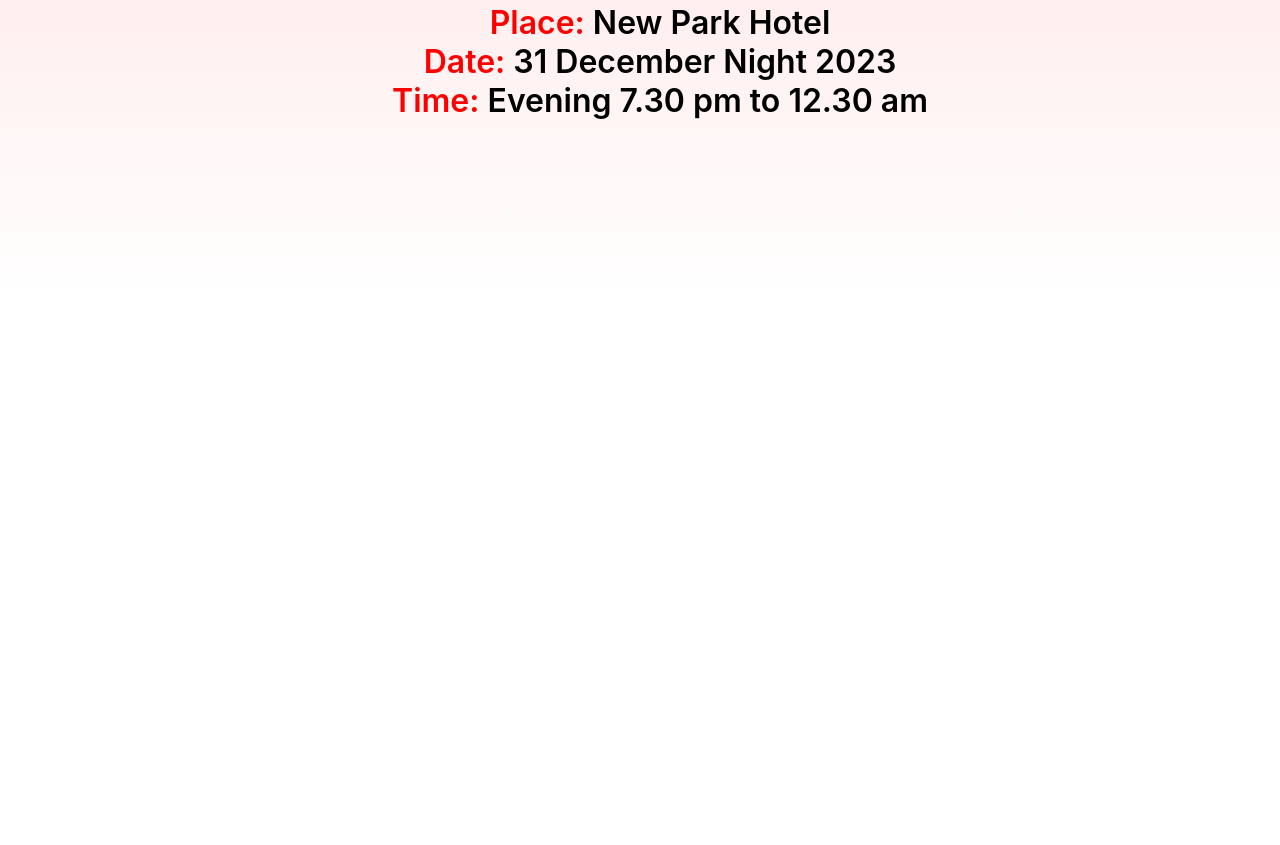
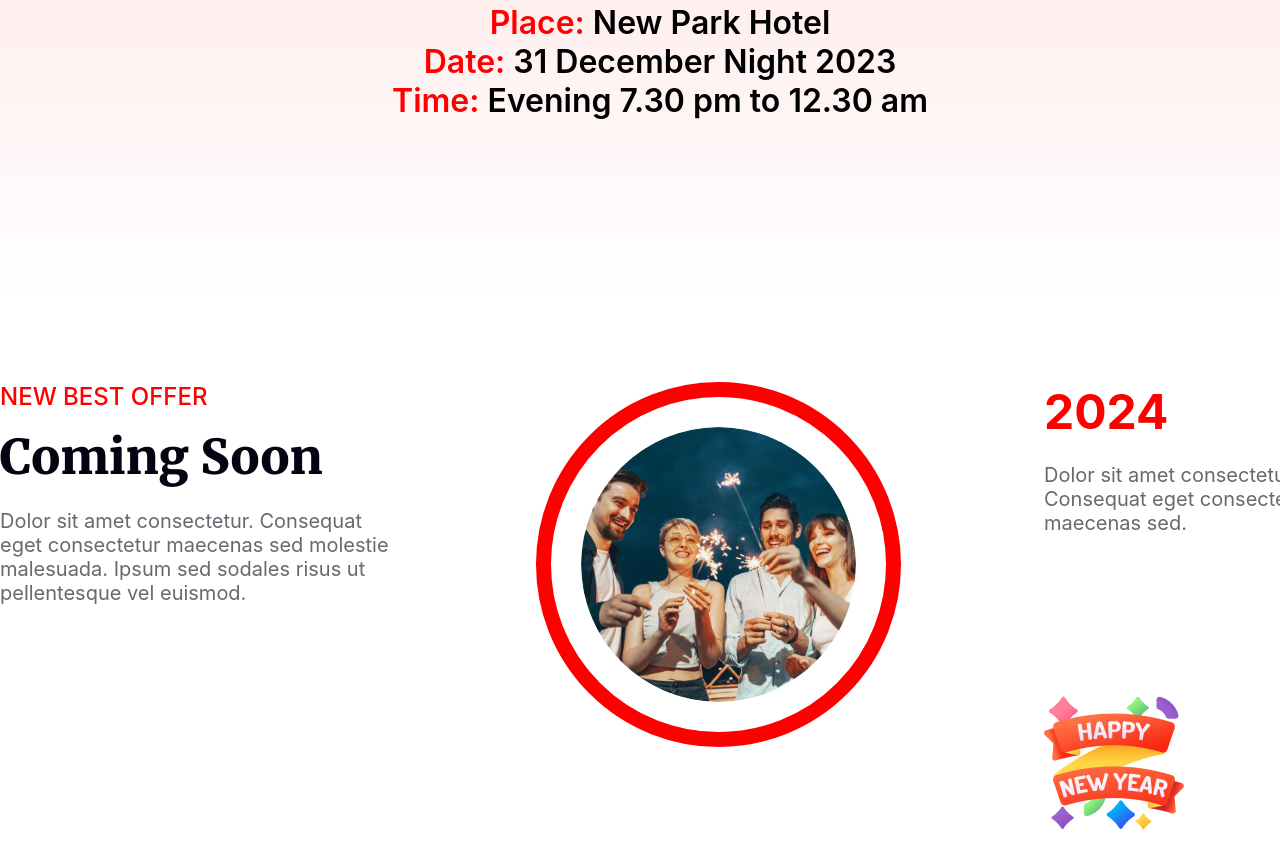
Before and after one commit to rafi67/batch9-A1-Solution, a plain HTML site: page index.html in a window 1280 px wide. Shown: the part 2486-3331 px from the top of the page. Before the commit the page ends 2788 px from the top, so only its background shows below. Drawn offline with Linux system fonts and the light colour scheme.

Commit message:
new offer section added

```diff
--- a/index.html
+++ b/index.html
@@ -52,6 +52,24 @@
             </div>
         </section>
         <!-- Party Location Section ends here -->
+
+        <!-- new offer section starts here -->
+         <section class="new-offer">
+            <div class="new-offer-container">
+                <div class="new-offer-content">
+                    <p class="new-offer-title">NEW BEST OFFER</p>
+                    <p class="new-offer-sub-title">Coming Soon</p>
+                    <p class="offer-description">Dolor sit amet consectetur. Consequat eget consectetur maecenas sed molestie malesuada. Ipsum sed sodales risus ut pellentesque vel euismod. </p>
+                </div>
+                <div class="offer-image-content"><img src="images/Ellipse 1.png" alt="ellipes"></div>
+                <div class="offer-detail-content">
+                    <p class="offer-detail-title">2024</p>
+                    <p class="offer-description">Dolor sit amet consectetur. Consequat eget consectetur maecenas sed.</p>
+                    <img class="new-year-image" src="images/Group 96.png" alt="happy new year">
+                </div>
+            </div>
+         </section>
+        <!-- new offer section ends here -->
     </main>
     <footer></footer>
 </body>
--- a/style.css
+++ b/style.css
@@ -178,3 +178,73 @@
 .party-location .party-location-container span {
     color: #FF0000;
 }
+
+/* new offer styles starts here */
+.new-offer .new-offer-container {
+    width: 1320px;
+    height: 463px;
+    margin: 0 auto;
+    margin-top: 80px;
+    display: flex;
+    justify-content: space-between;
+}
+
+.new-offer .new-offer-container .new-offer-content {
+    width: 393px;
+    height: 100%;
+}
+
+.new-offer .new-offer-container .new-offer-content>.offer-description,
+.offer-detail-content>.offer-description {
+    color: rgba(7, 2, 17, 0.6);
+    font-family: Inter;
+    font-size: 20px;
+    font-weight: 400;
+    margin-top: 22px;
+}
+
+.new-offer .new-offer-container .new-offer-content>.new-offer-title {
+    color: rgb(255, 0, 0);
+    font-family: Inter;
+    font-size: 24px;
+    font-weight: 500;
+}
+
+.new-offer .new-offer-container .new-offer-content>.new-offer-sub-title {
+    color: rgb(7, 2, 17);
+    font-family: Merriweather;
+    font-size: 48px;
+    font-weight: 900;
+    margin-top: 16px;
+}
+
+.new-offer .new-offer-container .offer-image-content {
+    width: 463px;
+    height: 100%;
+    display: flex;
+    justify-content: center;
+}
+
+.new-offer .new-offer-container .offer-image-content>img {
+    width: 364.84px;
+    height: 364.84px;
+    border: 15px solid rgb(255, 0, 0);
+    border-radius: 50%;
+    padding: 30px;
+}
+
+.new-offer .new-offer-container .offer-detail-content {
+    width: 276px;
+    height: 100%;
+}
+
+.new-offer .new-offer-container .offer-detail-content .offer-detail-title {
+    color: rgb(255, 0, 0);
+    font-family: Inter;
+    font-size: 48px;
+    font-weight: 700;
+}
+
+.new-offer .new-offer-container .offer-detail-content .new-year-image {
+    margin-top: 158px
+}
```
